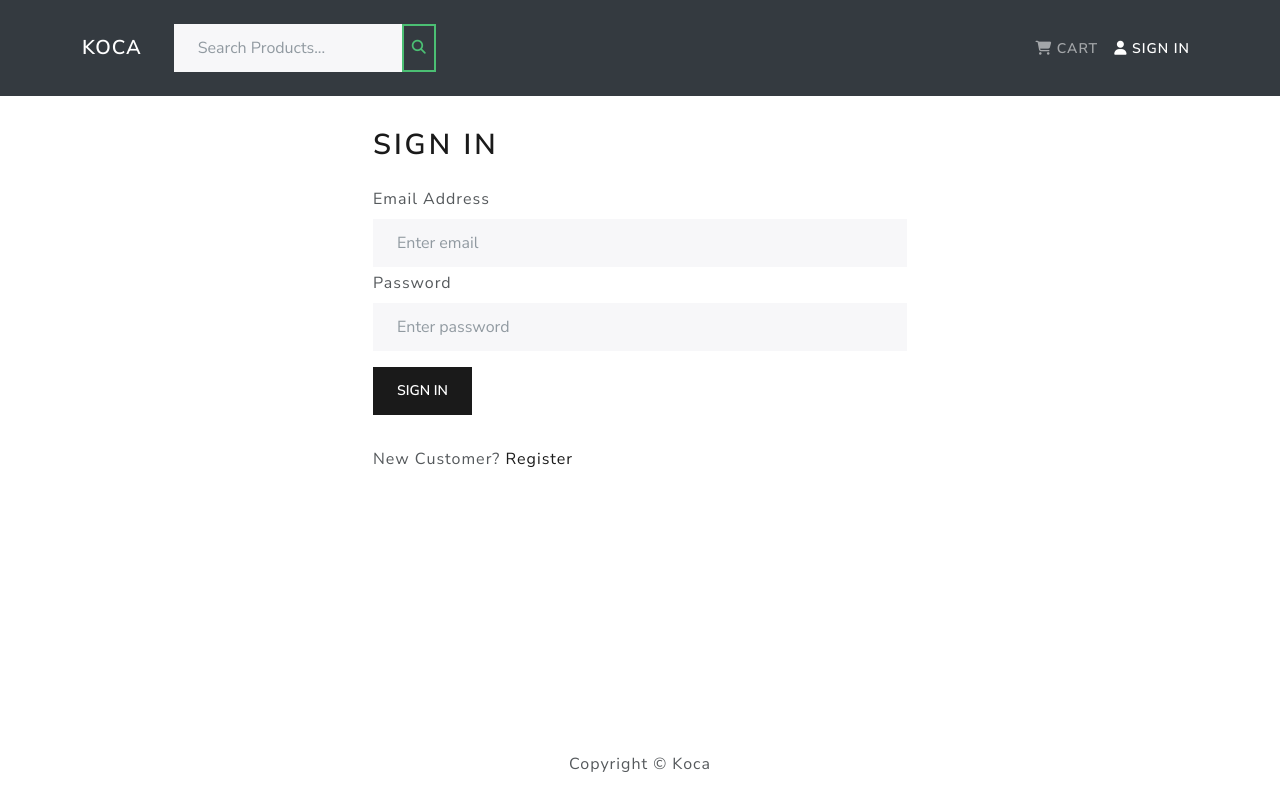
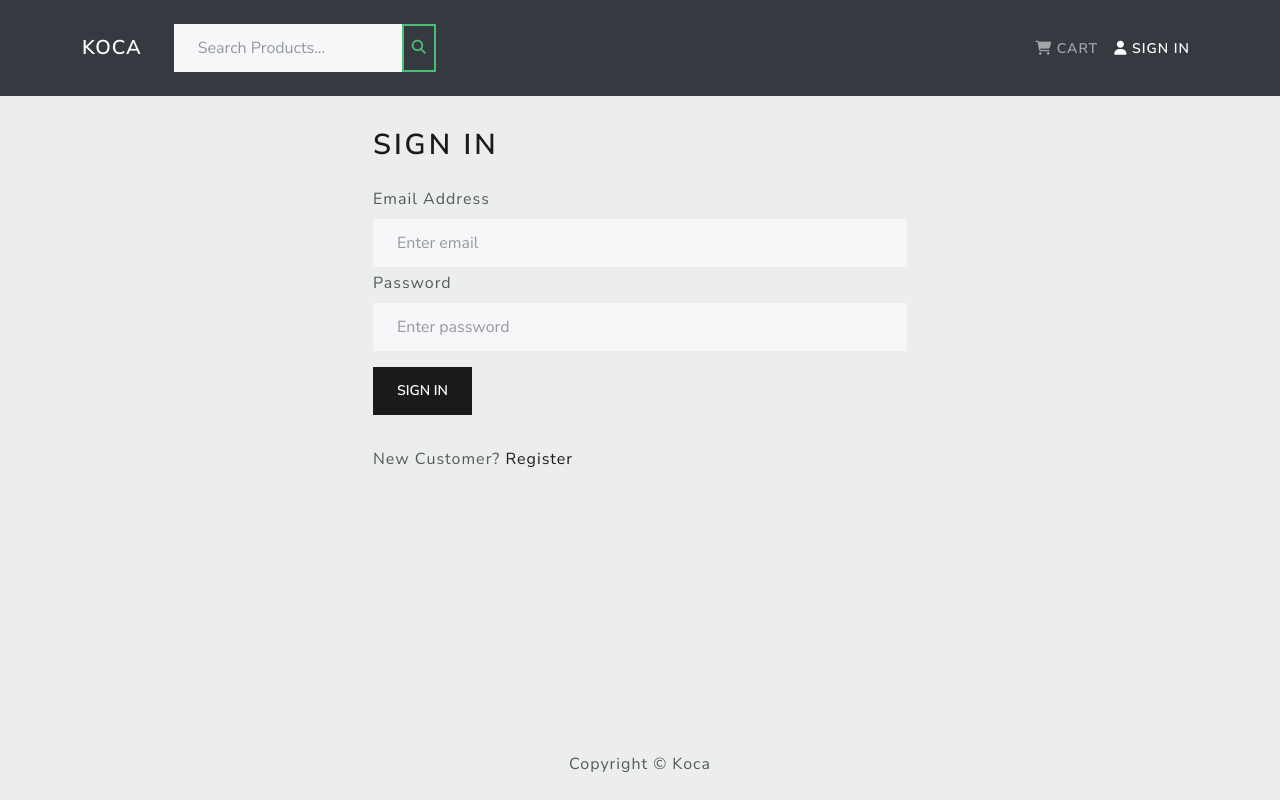
Before and after one commit to beauge/koca, a React (Create React App) app in the folder frontend/: page /login in a window 1280 px wide. Built offline with nearby package versions, Linux system fonts and the light colour scheme.

Commit message:
Update application background color, removed case sensitivity on email login and register.

```diff
--- a/frontend/src/index.css
+++ b/frontend/src/index.css
@@ -1,5 +1,9 @@
 main {
   min-height: 80vh;
+}
+
+body {
+  background-color: rgb(236, 238, 238);
 }
 
 h1 {
--- a/frontend/src/screens/LoginScreen.js
+++ b/frontend/src/screens/LoginScreen.js
@@ -29,7 +29,7 @@ const LoginScreen = () => {
 
   const submitHandler = (e) => {
     e.preventDefault();
-    dispatch(login(email, password));
+    dispatch(login(email.toLowerCase(), password));
   };
 
   return (
--- a/frontend/src/screens/RegisterScreen.js
+++ b/frontend/src/screens/RegisterScreen.js
@@ -36,7 +36,7 @@ const RegisterScreen = () => {
     if (password !== confirmPassword) {
       setMessage('Passwords do not match');
     } else {
-      dispatch(register(firstName, lastName, email, password));
+      dispatch(register(firstName, lastName, email.toLowerCase(), password));
     }
   };
 
```
